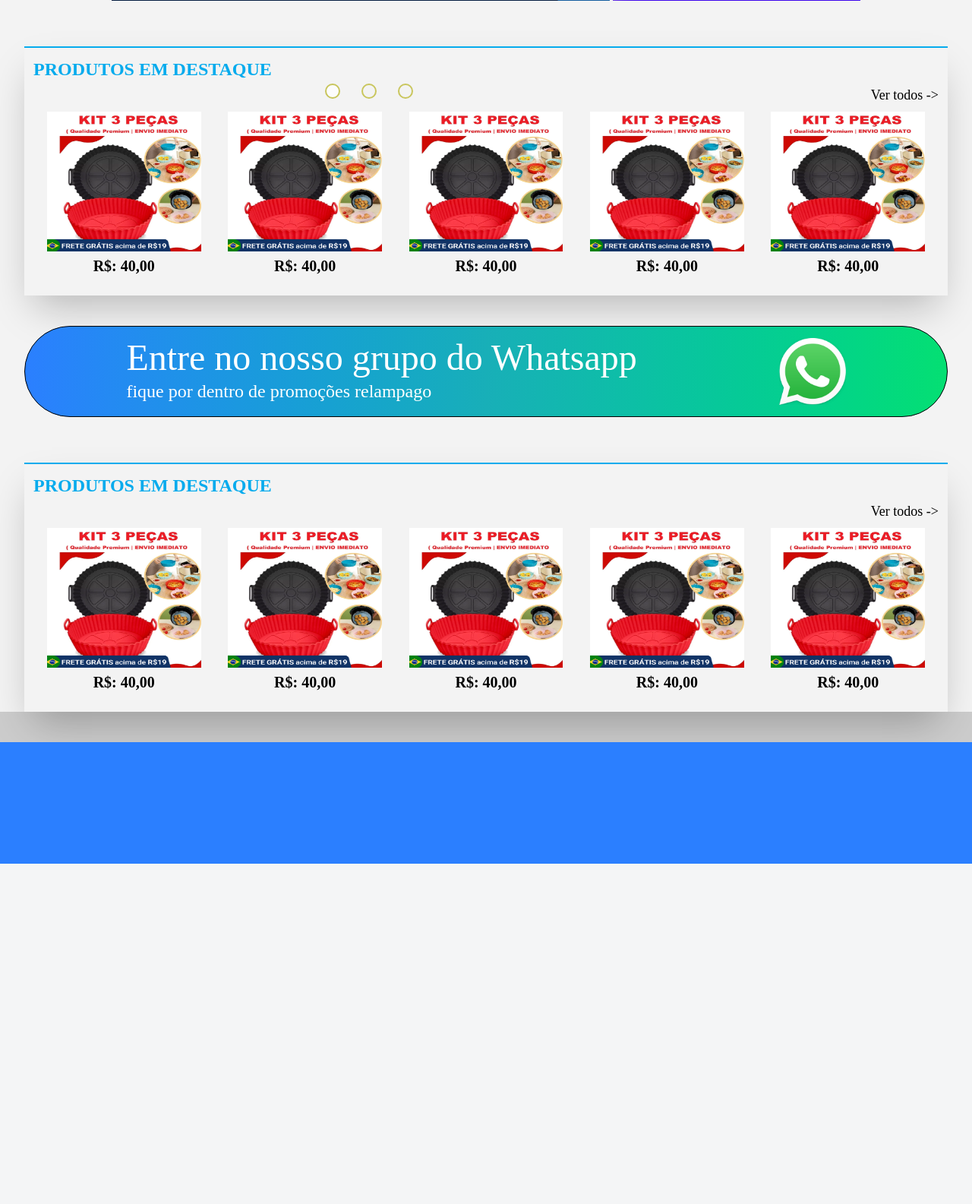
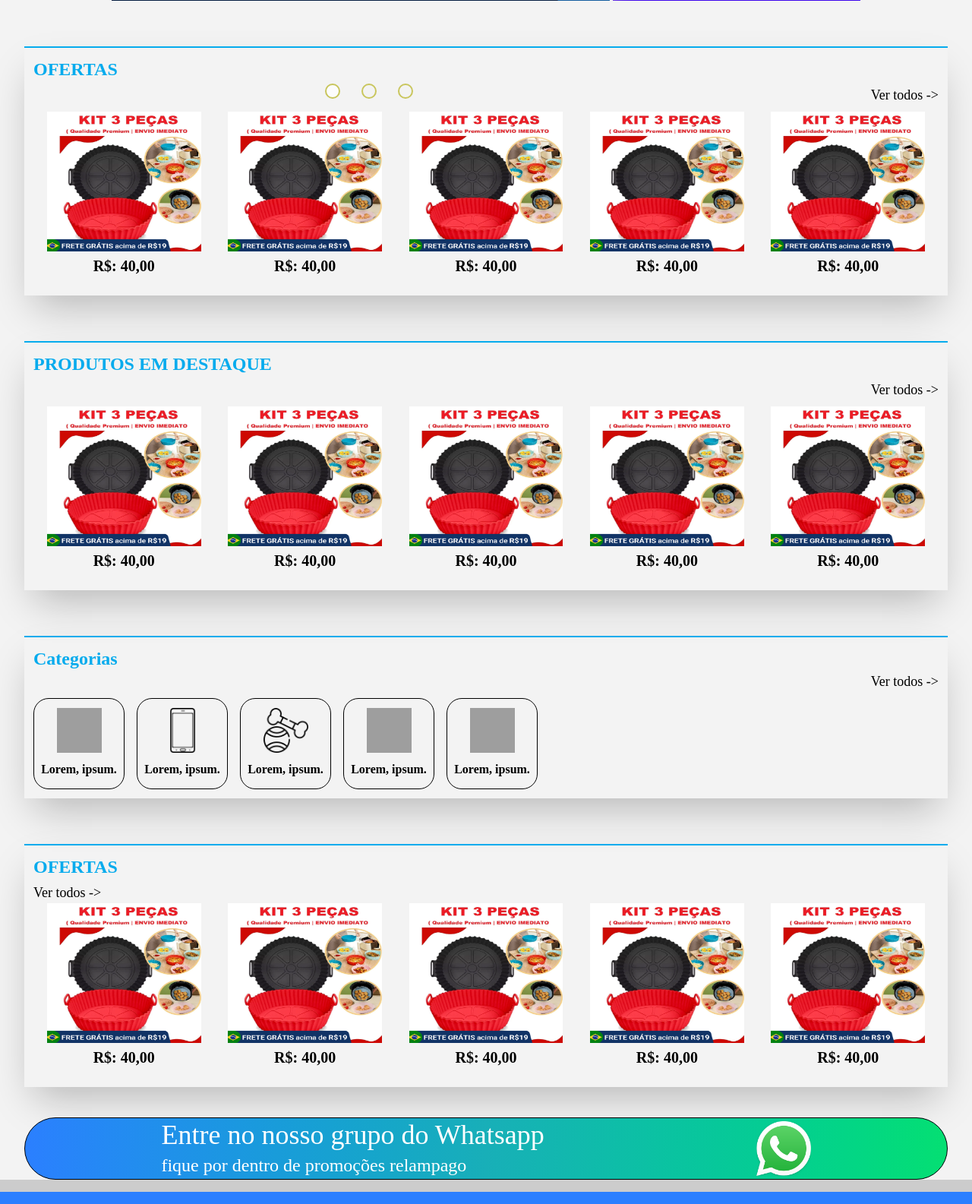
Before and after one commit to YuriKievBarreto/QueridoLinks-Website, a Node server app: page / in a window 1280 px wide. Shown: the part 576-2161 px from the top of the page at 76% size. Before the commit the page ends 1713 px from the top, so only its background shows below. Run offline with Node 20, Linux system fonts and the light colour scheme; some libraries are stand-ins or nearby versions; some web fonts are replaced; grey boxes are pictures that could not be loaded.

Commit message:
pré-finalização do layout inicial da pagina principal

```diff
--- a/public/css/classesPessoais.css
+++ b/public/css/classesPessoais.css
@@ -57,3 +57,22 @@
  .navegacao > *:checked{
     background-color: white;
  }
+
+
+ .item-categorias{
+   width: 120px;
+   height: 120px;
+   border: 1px solid black;
+   border-radius: 20px;
+   display: flex;
+   align-items: center;
+   justify-content: center;
+   flex-direction: column;
+   gap: 10px;
+ }
+
+ .item-categorias>img{
+   width: 50%;
+   height: 50%;
+
+ }
--- a/public/css/output.css
+++ b/public/css/output.css
@@ -16,18 +16,18 @@
     --color-black: #000;
     --color-white: #fff;
     --spacing: 0.25rem;
+    --text-sm: 0.875rem;
+    --text-sm--line-height: calc(1.25 / 0.875);
+    --text-base: 1rem;
+    --text-base--line-height: calc(1.5 / 1);
     --text-lg: 1.125rem;
     --text-lg--line-height: calc(1.75 / 1.125);
     --text-xl: 1.25rem;
     --text-xl--line-height: calc(1.75 / 1.25);
     --text-2xl: 1.5rem;
     --text-2xl--line-height: calc(2 / 1.5);
-    --text-3xl: 1.875rem;
-    --text-3xl--line-height: calc(2.25 / 1.875);
     --text-4xl: 2.25rem;
     --text-4xl--line-height: calc(2.5 / 2.25);
-    --text-5xl: 3rem;
-    --text-5xl--line-height: 1;
     --font-weight-bold: 700;
     --radius-sm: 0.25rem;
     --radius-lg: 0.5rem;
@@ -220,8 +220,8 @@
   .mb-2 {
     margin-bottom: calc(var(--spacing) * 2);
   }
-  .mb-5 {
-    margin-bottom: calc(var(--spacing) * 5);
+  .mb-4 {
+    margin-bottom: calc(var(--spacing) * 4);
   }
   .mb-10 {
     margin-bottom: calc(var(--spacing) * 10);
@@ -235,6 +235,15 @@
   .inline-block {
     display: inline-block;
   }
+  .h-2 {
+    height: calc(var(--spacing) * 2);
+  }
+  .h-4 {
+    height: calc(var(--spacing) * 4);
+  }
+  .h-5 {
+    height: calc(var(--spacing) * 5);
+  }
   .h-9 {
     height: calc(var(--spacing) * 9);
   }
@@ -247,29 +256,23 @@
   .h-15 {
     height: calc(var(--spacing) * 15);
   }
+  .h-18 {
+    height: calc(var(--spacing) * 18);
+  }
   .h-20 {
     height: calc(var(--spacing) * 20);
-  }
-  .h-22 {
-    height: calc(var(--spacing) * 22);
-  }
-  .h-30 {
-    height: calc(var(--spacing) * 30);
   }
   .h-40 {
     height: calc(var(--spacing) * 40);
   }
-  .h-60 {
-    height: calc(var(--spacing) * 60);
+  .h-55 {
+    height: calc(var(--spacing) * 55);
   }
   .h-100\/100 {
     height: calc(100/100 * 100%);
   }
   .h-full {
     height: 100%;
-  }
-  .min-h-70 {
-    min-height: calc(var(--spacing) * 70);
   }
   .min-h-80 {
     min-height: calc(var(--spacing) * 80);
@@ -286,11 +289,8 @@
   .w-15 {
     width: calc(var(--spacing) * 15);
   }
-  .w-22 {
-    width: calc(var(--spacing) * 22);
-  }
-  .w-70 {
-    width: calc(var(--spacing) * 70);
+  .w-18 {
+    width: calc(var(--spacing) * 18);
   }
   .w-77\/100 {
     width: calc(77/100 * 100%);
@@ -322,14 +322,14 @@
   .justify-center {
     justify-content: center;
   }
+  .justify-start {
+    justify-content: flex-start;
+  }
   .gap-1 {
     gap: calc(var(--spacing) * 1);
   }
   .gap-4 {
     gap: calc(var(--spacing) * 4);
-  }
-  .gap-5 {
-    gap: calc(var(--spacing) * 5);
   }
   .gap-12 {
     gap: calc(var(--spacing) * 12);
@@ -391,6 +391,9 @@
   }
   .bg-blue-500 {
     background-color: var(--color-blue-500);
+  }
+  .bg-green-400 {
+    background-color: var(--color-green-400);
   }
   .bg-white {
     background-color: var(--color-white);
@@ -455,21 +458,21 @@
     font-size: var(--text-2xl);
     line-height: var(--tw-leading, var(--text-2xl--line-height));
   }
-  .text-3xl {
-    font-size: var(--text-3xl);
-    line-height: var(--tw-leading, var(--text-3xl--line-height));
-  }
   .text-4xl {
     font-size: var(--text-4xl);
     line-height: var(--tw-leading, var(--text-4xl--line-height));
   }
-  .text-5xl {
-    font-size: var(--text-5xl);
-    line-height: var(--tw-leading, var(--text-5xl--line-height));
+  .text-base {
+    font-size: var(--text-base);
+    line-height: var(--tw-leading, var(--text-base--line-height));
   }
   .text-lg {
     font-size: var(--text-lg);
     line-height: var(--tw-leading, var(--text-lg--line-height));
+  }
+  .text-sm {
+    font-size: var(--text-sm);
+    line-height: var(--tw-leading, var(--text-sm--line-height));
   }
   .text-xl {
     font-size: var(--text-xl);
--- a/tailwind.config.js
+++ b/tailwind.config.js
@@ -2,7 +2,7 @@
 
 module.exports = {
     content: [
-      './public/views/*',
+      './public/views/**/*',
       './css/**/*.{js,ts,jsx,tsx,html,ejs}'
     ],
     theme: {
--- a/views/index.ejs
+++ b/views/index.ejs
@@ -92,7 +92,7 @@
 
         <!--DESTAQUES-->
         <div  class="exposicao  w-95/100  mx-auto mb-10 mt-15 p-3 shadow-2xl border-t-2 border-[#05ABED]">
-            <h1 class="text-start text-2xl mb-1 font-bold  text-[#05ABED] ">PRODUTOS EM DESTAQUE</h1>
+            <h1 class="text-start text-2xl mb-1 font-bold  text-[#05ABED] ">OFERTAS</h1>
             <h1 class="text-end text-lg mb-2 ">Ver todos -></h1>
             <div class="flex justify-center items-center  ">
                 <div class="item-oferta">
@@ -123,13 +123,7 @@
             </div>
         </div>
 
-        <div class="mensagem-divulgacao border-1 w-95/100 h-30 mx-auto mb-10 px-10 py-10 rounded-full bg-[#2B7FFF] flex justify-around items-center bg-linear-to-r from-[#2B7FFF] via-[#18AFB8] to-green-400">
-            <div>
-                <h1 class="text-5xl text-white [text-shadow] text-start  mb-1 ">Entre no nosso grupo do Whatsapp</h1>
-                <h2 class="text-2xl text-start text-white inline-block ">fique por dentro de promoções relampago</h2>
-            </div>
-            <img src="/assets/imgs/whatsapp.png" class="w-22 h-22 inline-block " alt="">
-        </div>
+
 
 
         <div  class="exposicao  w-95/100  mx-auto mb-10 mt-15 p-3 shadow-2xl border-t-2 border-[#05ABED]">
@@ -164,9 +158,84 @@
             </div>
         </div>
 
+
+        <div  class="exposicao  w-95/100  mx-auto mb-10 mt-15 p-3 shadow-2xl border-t-2 border-[#05ABED]">
+            <h1 class="text-start text-2xl  font-bold  text-[#05ABED] ">Categorias</h1>
+            <h1 class="text-end text-lg mb-2 ">Ver todos -></h1>
+            <div class="flex justify-start items-center gap-4  ">
+                <div class="item-categorias">
+                    <img src="/assets/imgs/camiseta.png" class=""  alt="">
+                    <p class="text-center text-base text-bold font-bold ">Lorem, ipsum.</p>
+
+                </div>
+
+                <div class="item-categorias ">
+                    <img src="/assets/imgs/celular.png" class=""  alt="">
+                    <p class="text-center text-base text-bold font-bold ">Lorem, ipsum.</p>
+                </div>
+
+                <div class="item-categorias">
+                    <img src="/assets/imgs/brinquedo-pet.png" class=""  alt="">
+                    <p class="text-center text-base text-bold font-bold "> Lorem, ipsum.</p>
+                </div>
+
+                <div class="item-categorias ">
+                    <img src="/assets/imgs/" class=""  alt="">
+                    <p class="text-center text-base text-bold font-bold "> Lorem, ipsum.</p>
+                </div>
+
+                <div class="item-categorias ">
+                    <img src="/assets/imgs/" class=""  alt="">
+                    <p class="text-center text-base text-bold font-bold "> Lorem, ipsum.</p>
+                </div>
+            </div>
+        </div>
+
+
+        <div  class="exposicao  w-95/100  mx-auto mb-10 mt-15 p-3 shadow-2xl border-t-2 border-[#05ABED]">
+            <h1 class="text-start text-2xl mb-1 font-bold  text-[#05ABED] ">OFERTAS</h1>
+            <a href="" class="text-end text-lg mb-2 ">
+                Ver todos ->
+            </a>
+            <div class="flex justify-center items-center  ">
+                <div class="item-oferta">
+                    <img src="/assets/imgs/airfrie.png" class=""  alt="">
+                    <p class="text-center text-xl text-bold font-bold ">R$: 40,00</p>
+
+                </div>
+
+                <div class="item-oferta ">
+                    <img src="/assets/imgs/airfrie.png" class=""  alt="">
+                    <p class="text-center text-xl text-bold font-bold ">R$: 40,00</p>
+                </div>
+
+                <div class="item-oferta ">
+                    <img src="/assets/imgs/airfrie.png" class=""  alt="">
+                    <p class="text-center text-xl text-bold font-bold ">R$: 40,00</p>
+                </div>
+
+                <div class="item-oferta ">
+                    <img src="/assets/imgs/airfrie.png" class=""  alt="">
+                    <p class="text-center text-xl text-bold font-bold ">R$: 40,00</p>
+                </div>
+
+                <div class="item-oferta ">
+                    <img src="/assets/imgs/airfrie.png" class=""  alt="">
+                    <p class="text-center text-xl text-bold font-bold ">R$: 40,00</p>
+                </div>
+            </div>
+        </div>
+
+        <div class="mensagem-divulgacao border-1 w-95/100 h-20 mx-auto mb-4 px-10 py-10 rounded-full bg-[#2B7FFF] flex justify-around items-center bg-linear-to-r from-[#2B7FFF] via-[#18AFB8] to-green-400">
+            <div>
+                <h1 class="text-4xl text-white [text-shadow] text-start  mb-1 ">Entre no nosso grupo do Whatsapp</h1>
+                <h2 class="text-2xl text-start text-white inline-block ">fique por dentro de promoções relampago</h2>
+            </div>
+            <img src="/assets/imgs/whatsapp.png" class="w-18 h-18 inline-block " alt="">
+        </div>
     </main>
 
-    <footer class="w-full h-40 bg-[#2B7FFF] ">
+    <footer class="w-full h-4 bg-[#2B7FFF] ">
 
     </footer>
 
```
Also changed, not shown: views/includes/header.ejs (added, +17 -0 lines), views/includes/msg-divulgacao.ejs (added, +7 -0 lines).
